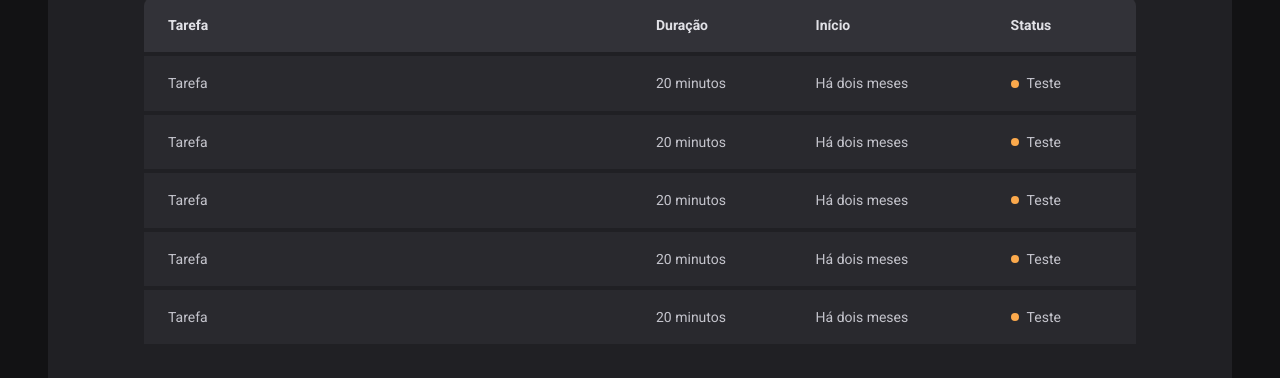
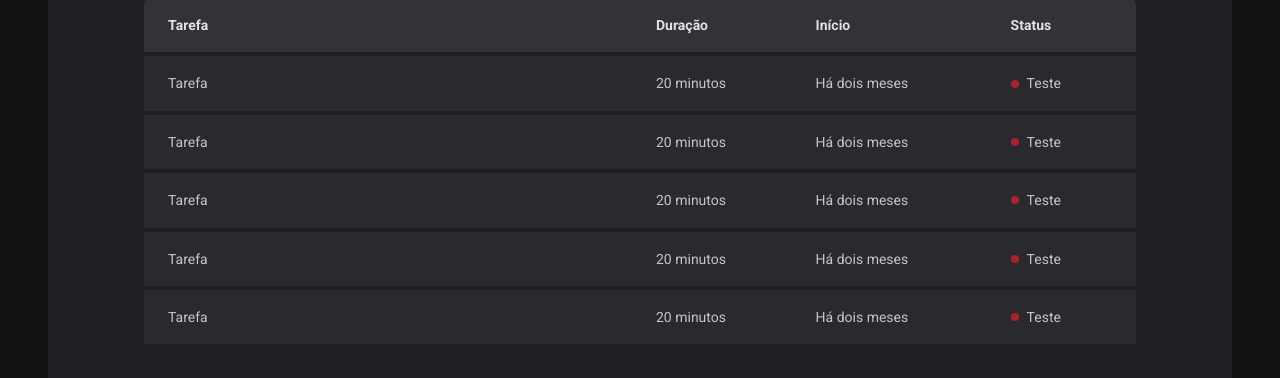
Before and after one commit to lucasdebeterco/ignite-timer, a React (Vite) app: page /history in a window 1280 px wide. Shown: the part 286-664 px from the top of the page. Built offline with nearby package versions, Linux system fonts and the light colour scheme.

Commit message:
STATUS_COLORS as props - styling

```diff
--- a/src/pages/History/index.tsx
+++ b/src/pages/History/index.tsx
@@ -22,7 +22,7 @@ export function History() {
                 <td>20 minutos</td>
                 <td>Há dois meses</td>
                 <td>
-                  <Status>Teste</Status>
+                  <Status statusColor="red">Teste</Status>
                 </td>
               </tr>
               <tr>
@@ -30,7 +30,7 @@ export function History() {
                 <td>20 minutos</td>
                 <td>Há dois meses</td>
                 <td>
-                  <Status>Teste</Status>
+                  <Status statusColor="red">Teste</Status>
                 </td>
               </tr>
               <tr>
@@ -38,7 +38,7 @@ export function History() {
                 <td>20 minutos</td>
                 <td>Há dois meses</td>
                 <td>
-                  <Status>Teste</Status>
+                  <Status statusColor="red">Teste</Status>
                 </td>
               </tr>
               <tr>
@@ -46,7 +46,7 @@ export function History() {
                 <td>20 minutos</td>
                 <td>Há dois meses</td>
                 <td>
-                  <Status>Teste</Status>
+                  <Status statusColor="red">Teste</Status>
                 </td>
               </tr>
               <tr>
@@ -54,7 +54,7 @@ export function History() {
                 <td>20 minutos</td>
                 <td>Há dois meses</td>
                 <td>
-                  <Status>Teste</Status>
+                  <Status statusColor="red">Teste</Status>
                 </td>
               </tr>
             </tbody>
--- a/src/pages/History/styles.ts
+++ b/src/pages/History/styles.ts
@@ -61,7 +61,17 @@ export const HistoryList = styled.div`
   }
 `
 
-export const Status = styled.span`
+const STATUS_COLORS = {
+  yellow: 'yellow-500',
+  red: 'red-500',
+  green: 'green-500',
+} as const
+
+interface StatusProps {
+  statusColor: keyof typeof STATUS_COLORS
+}
+
+export const Status = styled.span<StatusProps>`
   display: flex;
   align-items: center;
   gap: 0.5rem;
@@ -70,7 +80,7 @@ export const Status = styled.span`
     width: 0.5rem;
     height: 0.5rem;
     border-radius: 9999px;
-    background: ${(props) => props.theme['yellow-500']};
+    background: ${(props) => props.theme[STATUS_COLORS[props.statusColor]]};
     content: '';
   }
 `
```
